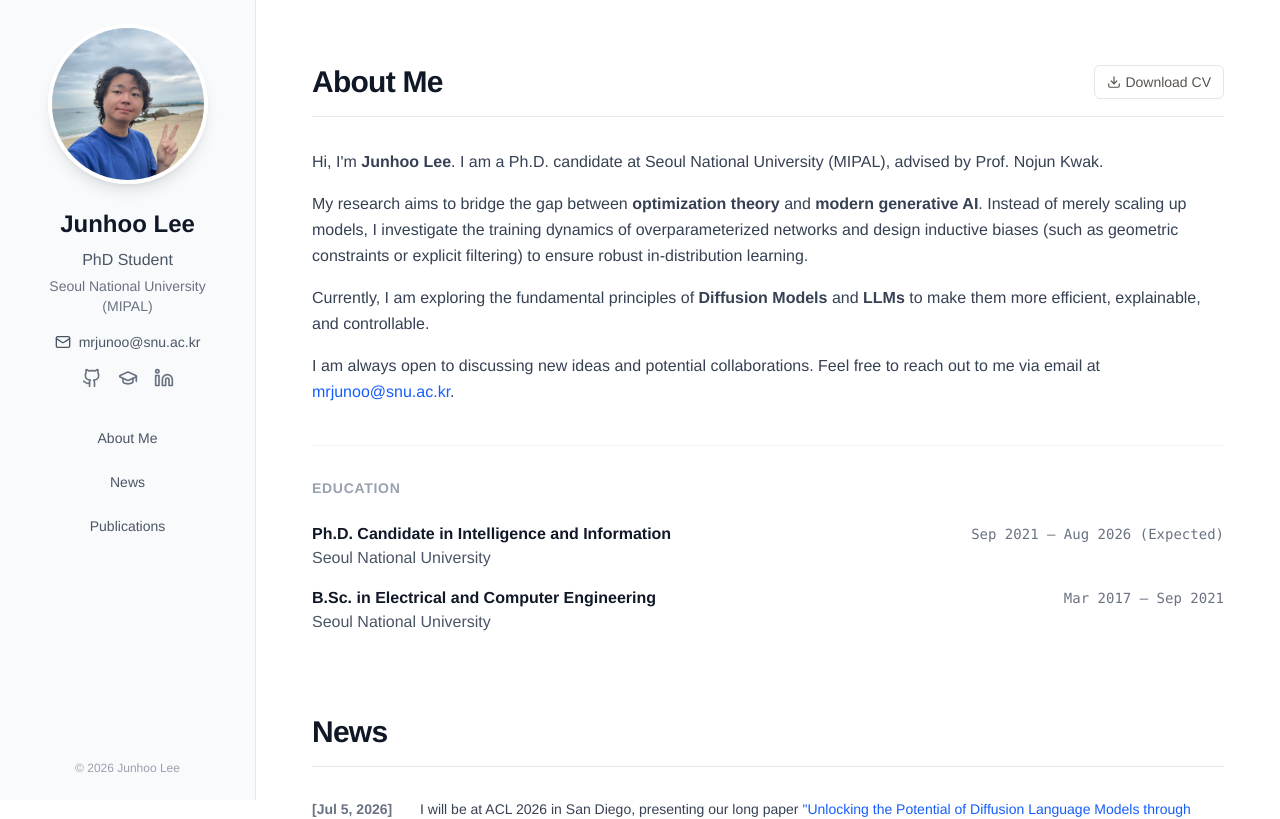
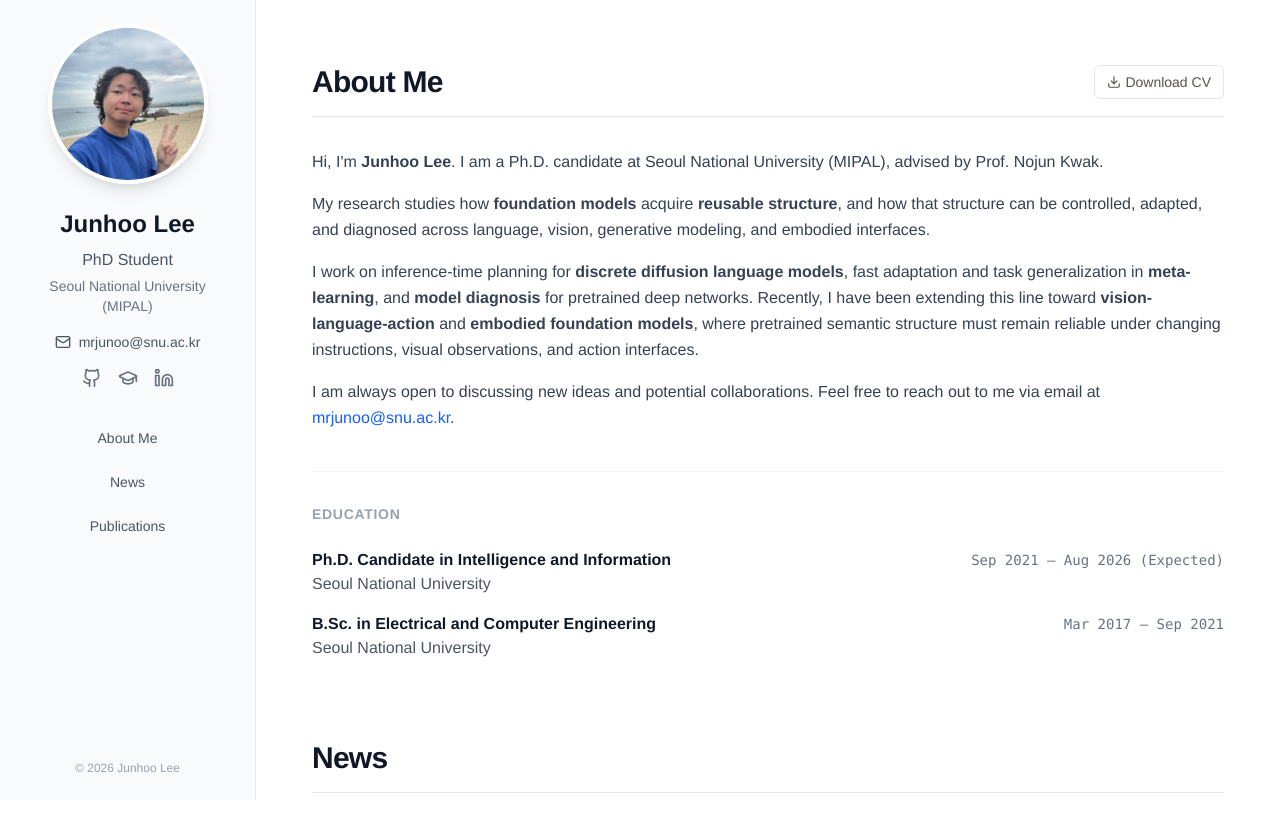
Before and after one commit to JunHoo-Lee/my-homepage, a Next.js app: page / in a window 1280 px wide. Shown: the top 819 px of the page. Built offline with nearby package versions, Linux system fonts and the light colour scheme; no server answers.

Commit message:
Update homepage about text

```diff
--- a/app/(public)/page.tsx
+++ b/app/(public)/page.tsx
@@ -6,6 +6,12 @@ import { motion } from "framer-motion";
 import { PROFILE, EDUCATION, NEWS, PUBLICATIONS, AWARDS } from "@/app/lib/data";
 // Dynamically import PDFDownloadLink is no longer needed
 // import dynamic from "next/dynamic";
+
+const bioHighlightPattern = /Junhoo Lee|discrete diffusion language models|embodied foundation models|foundation models|reusable structure|meta-learning|model diagnosis|vision-language-action/g;
+
+function renderBio(paragraph: string) {
+    return paragraph.replace(bioHighlightPattern, (match) => `<strong>${match}</strong>`);
+}
 
 export default function Home() {
     const fadeInUp = {
@@ -50,19 +56,7 @@ export default function Home() {
                 <div className="prose prose-lg text-gray-700 leading-relaxed">
                     {PROFILE.bio.map((paragraph, i) => (
                         <p key={i} className="mb-4" dangerouslySetInnerHTML={{
-                            // Simple hack to render HTML in bio strings if needed,
-                            // or just render text. The current data has plain text mostly.
-                            // For safety/flexibility let's assume simple text for now or simple inner HTML replacers if we want bold.
-                            // Actual data.ts has plain strings but the original had <strong>.
-                            // Let's re-inject strong tags or handle it.
-                            // For now, let's just render the text.
-                            // If we want bolding, we should parse it or keep it simple.
-                            __html: paragraph
-                                .replace("Junhoo Lee", "<strong>Junhoo Lee</strong>")
-                                .replace("optimization theory", "<strong>optimization theory</strong>")
-                                .replace("modern generative AI", "<strong>modern generative AI</strong>")
-                                .replace("Diffusion Models", "<strong>Diffusion Models</strong>")
-                                .replace("LLMs", "<strong>LLMs</strong>")
+                            __html: renderBio(paragraph)
                         }}></p>
                     ))}
                     <p>
--- a/app/lib/data.ts
+++ b/app/lib/data.ts
@@ -8,8 +8,8 @@ export const PROFILE = {
     address: "Room 311, Building 18, Seoul National University, Gwanak-ro 1, Gwanak-gu, Seoul, Republic of Korea",
     bio: [
         "Hi, I'm Junhoo Lee. I am a Ph.D. candidate at Seoul National University (MIPAL), advised by Prof. Nojun Kwak.",
-        "My research aims to bridge the gap between optimization theory and modern generative AI. Instead of merely scaling up models, I investigate the training dynamics of overparameterized networks and design inductive biases (such as geometric constraints or explicit filtering) to ensure robust in-distribution learning.",
-        "Currently, I am exploring the fundamental principles of Diffusion Models and LLMs to make them more efficient, explainable, and controllable.",
+        "My research studies how foundation models acquire reusable structure, and how that structure can be controlled, adapted, and diagnosed across language, vision, generative modeling, and embodied interfaces.",
+        "I work on inference-time planning for discrete diffusion language models, fast adaptation and task generalization in meta-learning, and model diagnosis for pretrained deep networks. Recently, I have been extending this line toward vision-language-action and embodied foundation models, where pretrained semantic structure must remain reliable under changing instructions, visual observations, and action interfaces.",
     ]
 };
 
```
